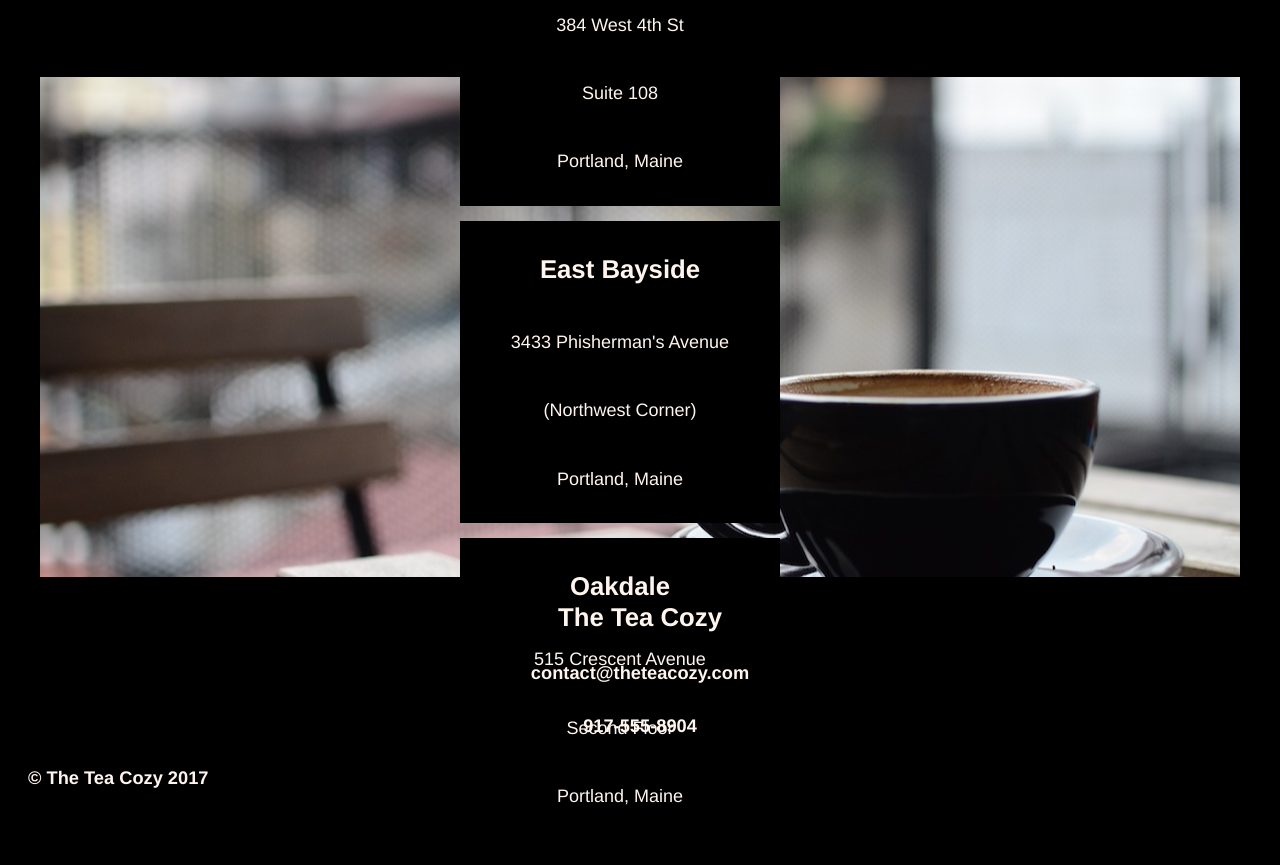
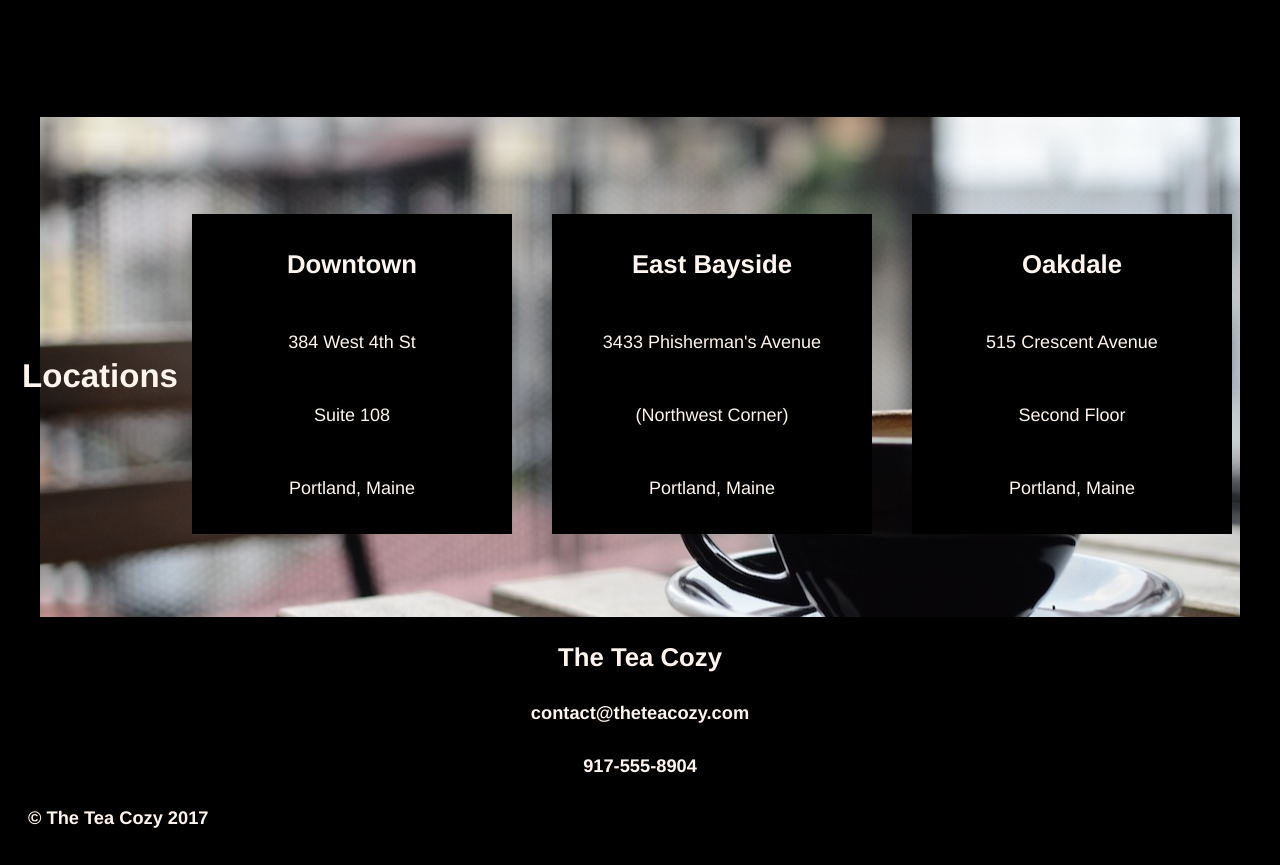
Before and after one commit to 5u5anc/teacozy, a plain HTML site: page index.html in a window 1280 px wide. Shown: the part 1522-2387 px from the top of the page. Before the commit the page ends 2363 px from the top, so only its background shows below. Drawn offline with Linux system fonts and the light colour scheme.

Commit message:
Update style.css

```diff
--- a/resources/CSS/style.css
+++ b/resources/CSS/style.css
@@ -110,13 +110,14 @@ h4 {
   background-repeat: no-repeat;
   background-position: center;
   display: flex;
-  flex-direction: column;
+  flex-direction: row;
   justify-content: center;
   align-items: center;
   margin-top: auto;
   text-align: center;
   background-image: url(../images/img-locations-background.jpg);
   height: 500px;
+  margin-top:40px;
 
 }
 
```
